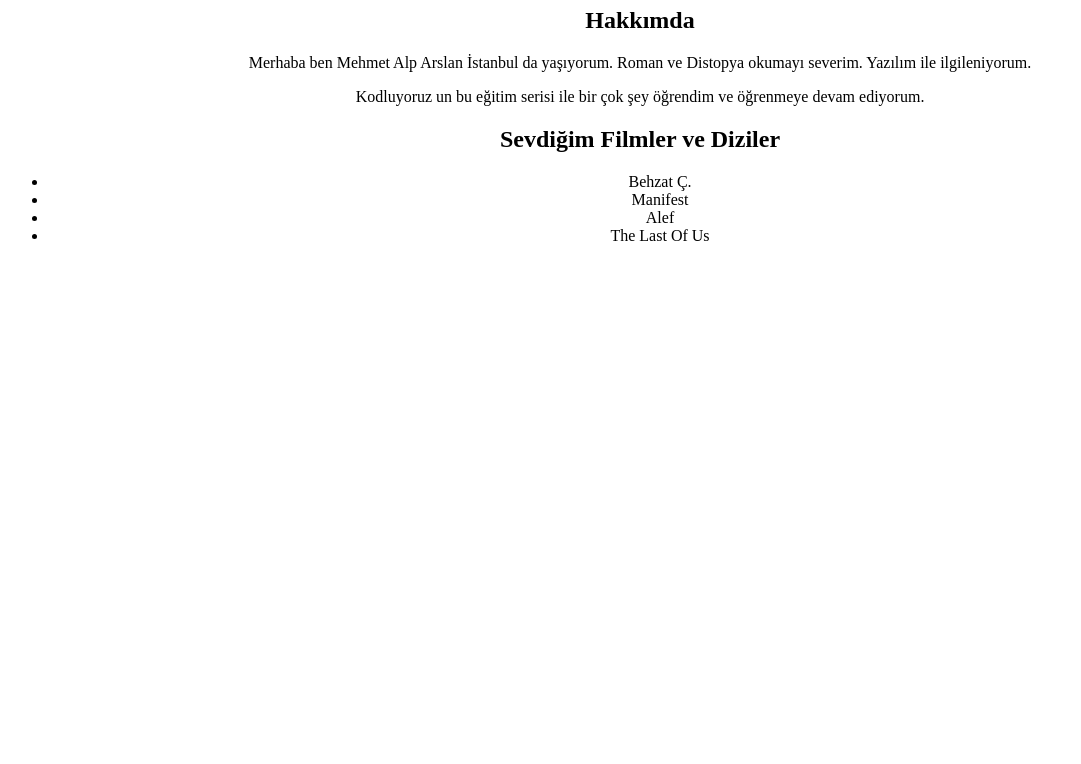
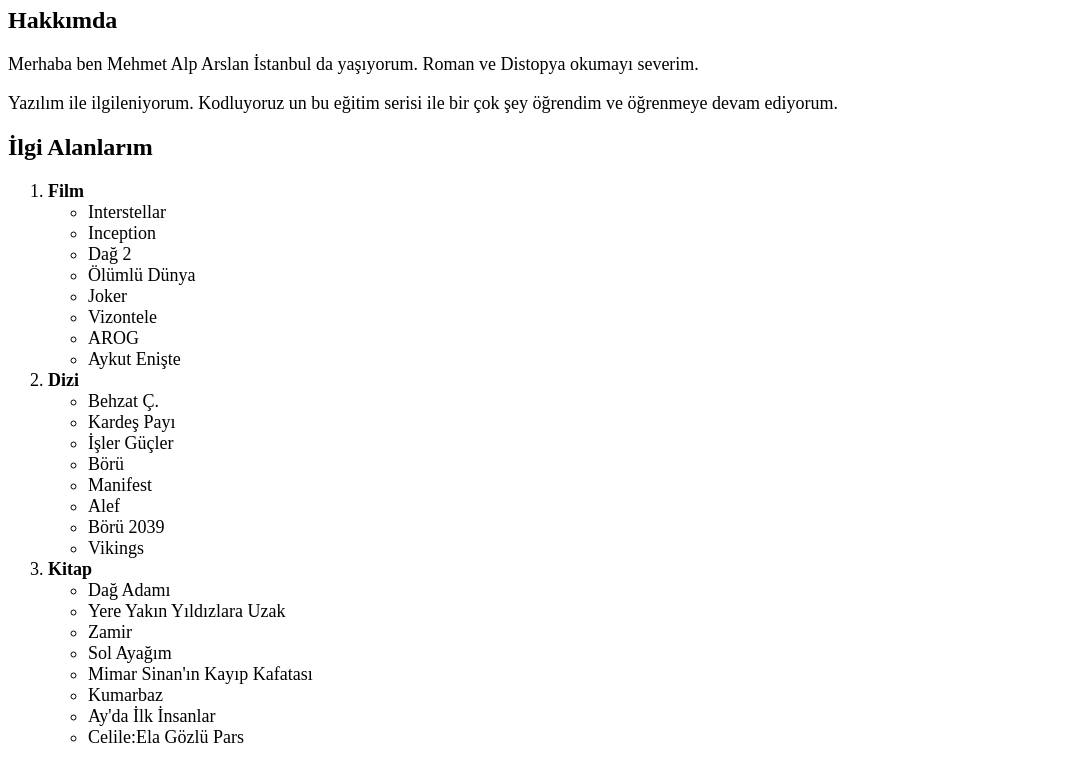
Before and after one commit to arslan468/Odev-1, a plain HTML site: page index.html in a window 1280 px wide. Shown: the part 73-837 px from the top of the page, without its empty margins (0-1081 px from the left). Before the commit the page ends 800 px from the top, so only its background shows below. Drawn offline with Linux system fonts and the light colour scheme.

Commit message:
ilgi alanları eklendi

```diff
--- a/index.html
+++ b/index.html
@@ -5,9 +5,20 @@
     <meta http-equiv="X-UA-Compatible" content="IE=edge">
     <meta name="viewport" content="width=device-width, initial-scale=1.0">
     <title>Mehmet Alp Arslan</title>
+    <style>
+        li
+        {
+            font-size: 18px;
+        }
+        p
+        {
+            font-size: 18px;
+            font-family:'Times New Roman', Times, serif;
+        }
+    </style>
 </head>
 <body>
-    <center>
+
 
         <h1>
             Mehmet Alp ARSLAN
@@ -16,20 +27,53 @@
             Hakkımda
         </h2>
         <p>
-            Merhaba ben Mehmet Alp Arslan İstanbul da yaşıyorum. Roman ve Distopya okumayı severim. Yazılım ile ilgileniyorum.
+            Merhaba ben Mehmet Alp Arslan İstanbul da yaşıyorum. Roman ve Distopya okumayı severim.
         </p>
         <p>
-            Kodluyoruz un bu eğitim serisi ile bir çok şey öğrendim ve öğrenmeye devam ediyorum.
+            Yazılım ile ilgileniyorum. Kodluyoruz un bu eğitim serisi ile bir çok şey öğrendim ve öğrenmeye devam ediyorum.
         </p>
         <h2>
-            Sevdiğim Filmler ve Diziler
+            İlgi Alanlarım
         </h2>
-        <ul>
-            <li>Behzat Ç.</li>
-            <li>Manifest</li>
-            <li>Alef</li>
-            <li>The Last Of Us</li>
-        </ul>
-    </center>
+        <ol>
+            <li><b>Film</b>
+                <ul type = "circle">
+                    <li>Interstellar</li>
+                    <li>Inception</li>
+                    <li>Dağ 2</li>
+                    <li>Ölümlü Dünya</li>
+                    <li>Joker</li>
+                    <li>Vizontele</li>
+                    <li>AROG</li>
+                    <li>Aykut Enişte</li>
+                </ul>
+            </li>
+            <li><b>Dizi</b>
+                <ul type = "circle">
+                    <li>Behzat Ç.</li>
+                    <li>Kardeş Payı</li>
+                    <li>İşler Güçler</li>
+                    <li>Börü</li>
+                    <li>Manifest</li>
+                    <li>Alef</li>
+                    <li>Börü 2039</li>
+                    <li>Vikings</li>
+                </ul>
+            </li>
+
+            <li><b>Kitap</b>
+                <ul type = "circle">
+                    <li>Dağ Adamı</li>
+                    <li>Yere Yakın Yıldızlara Uzak</li>
+                    <li>Zamir</li>
+                    <li>Sol Ayağım</li>
+                    <li>Mimar Sinan'ın Kayıp Kafatası</li>
+                    <li>Kumarbaz</li>
+                    <li>Ay'da İlk İnsanlar</li>
+                    <li>Celile:Ela Gözlü Pars</li>
+                </ul>
+            </li>
+        </ol>
+
     </body>
     </html>
```
